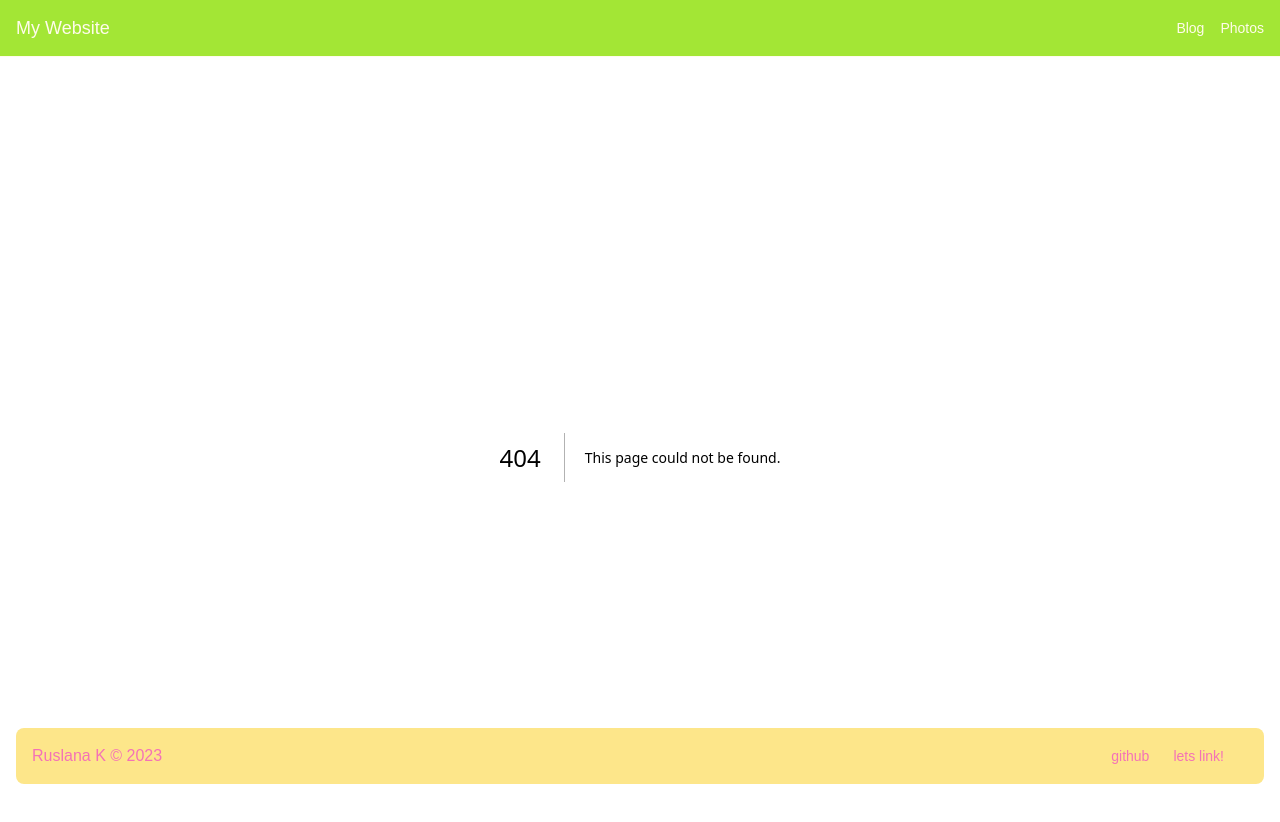
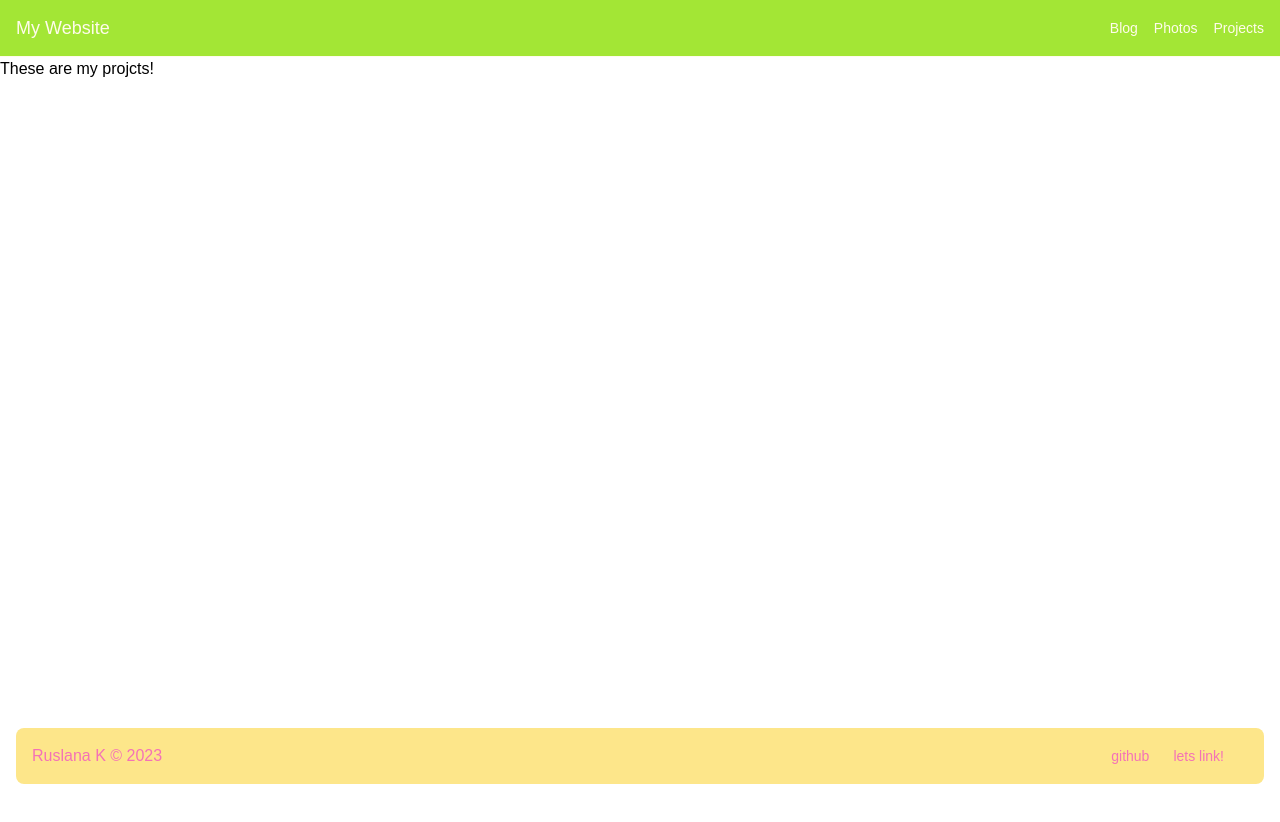
Before and after one commit to rkorolov/Personal-Website, a Next.js app: page /projects in a window 1280 px wide. Before the commit this address had no page. Shown: the top 822 px of the page. After the commit the page ends 800 px from the top, so only its background shows below. Built offline with nearby package versions, Linux system fonts and the light colour scheme; a web font is replaced by a local one.

Commit message:
Added projects page + Updated Navbar

```diff
--- a/app/components/Navbar.js
+++ b/app/components/Navbar.js
@@ -14,6 +14,9 @@ export default function Navbar() {
             <li className="md:hover:text-secondary-400">
               <Link href="/photos">Photos</Link>
             </li>
+            <li className="md:hover:text-secondary-400">
+              <Link href="/projects">Projects</Link>
+            </li>
           </ul>
         </div>
       </nav>
--- /dev/null
+++ b/app/projects/layout.js
@@ -0,0 +1,3 @@
+export default function Layout({ children }) {
+    return <>{children}</>;
+  }
--- /dev/null
+++ b/app/projects/page.js
@@ -0,0 +1,5 @@
+export default function Projects() {
+    return (
+        <p>These are my projcts!</p>
+    );
+}
```
